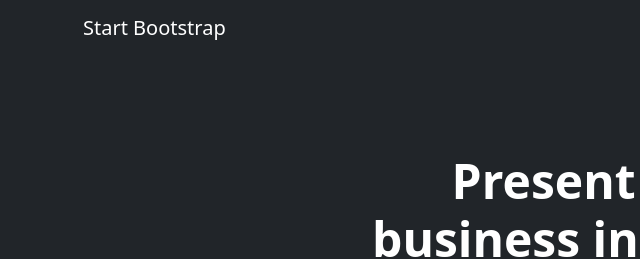
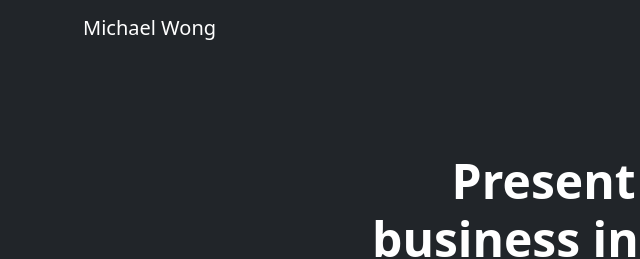
Before and after one commit to michael-mkw/portfolio, a plain HTML site: page index.html in a window 1280 px wide. Shown: the top 259 px of the page, 35-675 px from the left. Drawn offline with nearby package versions, Linux system fonts and the light colour scheme.

Commit message:
Trial edit
Trial edit to change the title text to my name

```diff
--- a/index.html
+++ b/index.html
@@ -17,7 +17,7 @@
         <!-- Responsive navbar-->
         <nav class="navbar navbar-expand-lg navbar-dark bg-dark">
             <div class="container px-5">
-                <a class="navbar-brand" href="#!">Start Bootstrap</a>
+                <a class="navbar-brand" href="#!">Michael Wong</a>
                 <button class="navbar-toggler" type="button" data-bs-toggle="collapse" data-bs-target="#navbarSupportedContent" aria-controls="navbarSupportedContent" aria-expanded="false" aria-label="Toggle navigation"><span class="navbar-toggler-icon"></span></button>
                 <div class="collapse navbar-collapse" id="navbarSupportedContent">
                     <ul class="navbar-nav ms-auto mb-2 mb-lg-0">
```
Also changed, not shown: 1 other file.
